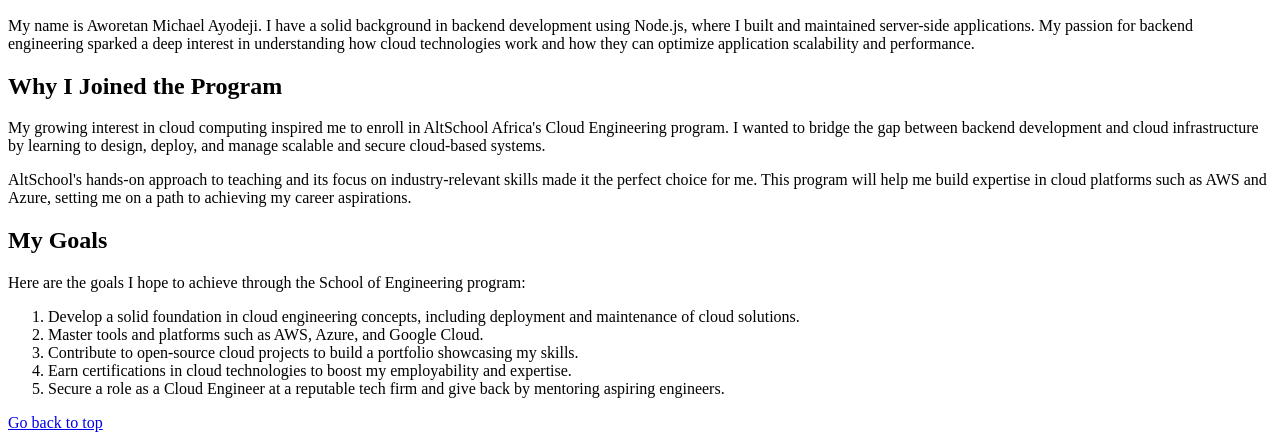
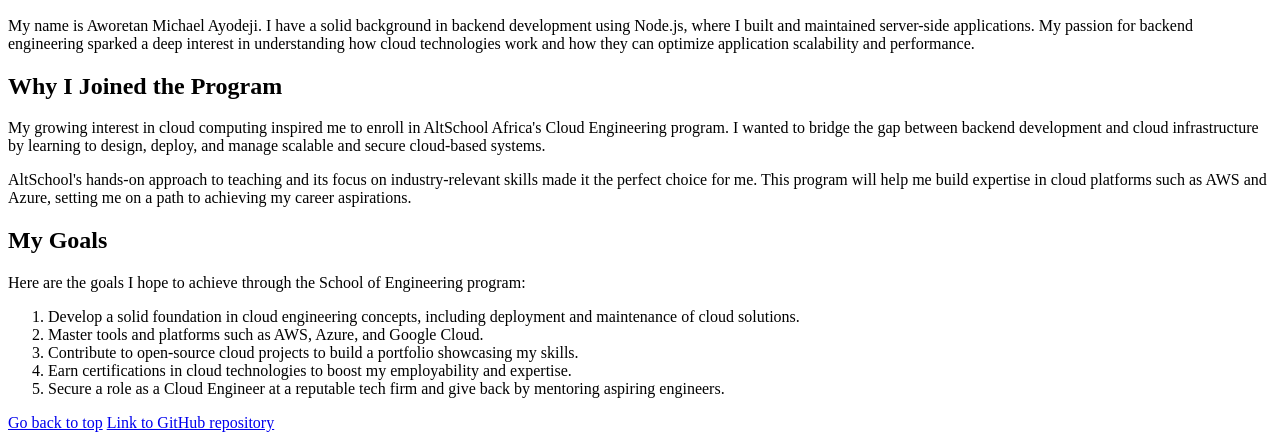
Before and after one commit to michaelaworetan/altschool-info, a plain HTML site: page index.html in a window 1280 px wide. Shown: the part 705-1145 px from the top of the page. Drawn offline with Linux system fonts and the light colour scheme.

Commit message:
added link to GitHub repository in footer

```diff
--- a/index.html
+++ b/index.html
@@ -60,6 +60,7 @@
         </section>
         <footer>
             <a href="#Home">Go back to top</a>
+            <a href="https://github.com/michaelaworetan/altschool-info.git" target="_blank">Link to GitHub repository</a>
         </footer>
     </main>
 </body>
```
